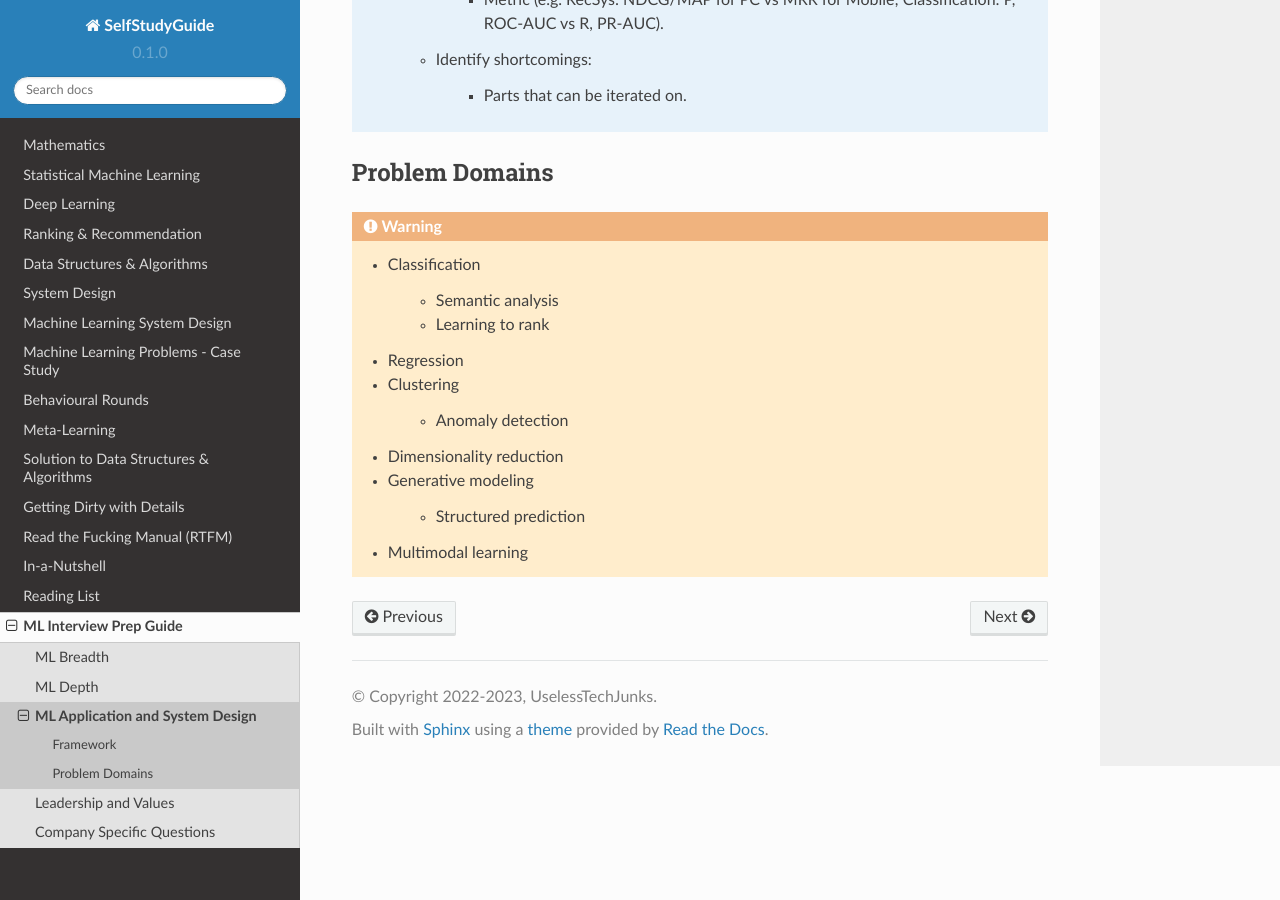
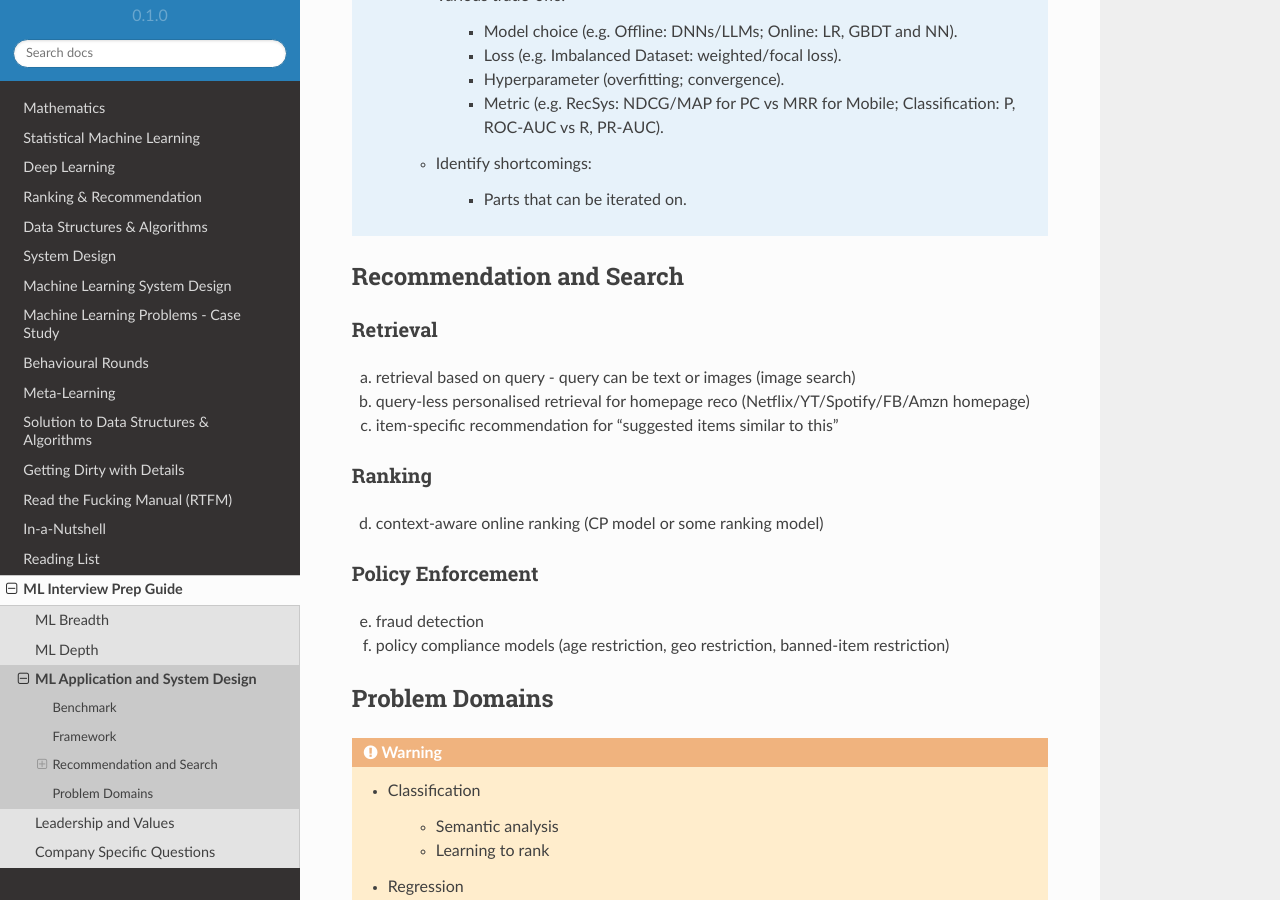
Before and after one commit to uselesstechjunks/leetcode, a Sphinx documentation site: the page built from docs/source/interviews/design.rst, in a window 1280 px wide and 900 px high, scrolled down 1073 px. Built offline with Sphinx 7.4.7 and the Read the Docs theme 2.0.0, drawn with Linux system fonts in a browser that asks for light colours; some of the changed text lies outside the part shown.

```diff
--- a/docs/source/interviews/design.rst
+++ b/docs/source/interviews/design.rst
@@ -1,6 +1,11 @@
 #######################################################################
 ML Application and System Design
 #######################################################################
+********************************************************************************
+Benchmark
+********************************************************************************
+(a) https://www.youtube.com/watch?v=jkKAeIx7F8c
+
 ********************************************************************************
 Framework
 ********************************************************************************
@@ -41,6 +46,24 @@ Framework
 			- Parts that can be iterated on.
 
 ********************************************************************************
+Recommendation and Search
+********************************************************************************
+Retrieval
+================================================================================
+(a) retrieval based on query - query can be text or images (image search)
+(b) query-less personalised retrieval for homepage reco (Netflix/YT/Spotify/FB/Amzn homepage)
+(c) item-specific recommendation for "suggested items similar to this"
+
+Ranking
+================================================================================
+(d) context-aware online ranking (CP model or some ranking model)
+
+Policy Enforcement
+================================================================================
+(e) fraud detection
+(f) policy compliance models (age restriction, geo restriction, banned-item restriction)
+
+********************************************************************************
 Problem Domains
 ********************************************************************************
 .. warning::
```
Also changed, not shown: docs/source/interviews/breadth.rst (+8 -0 lines).
